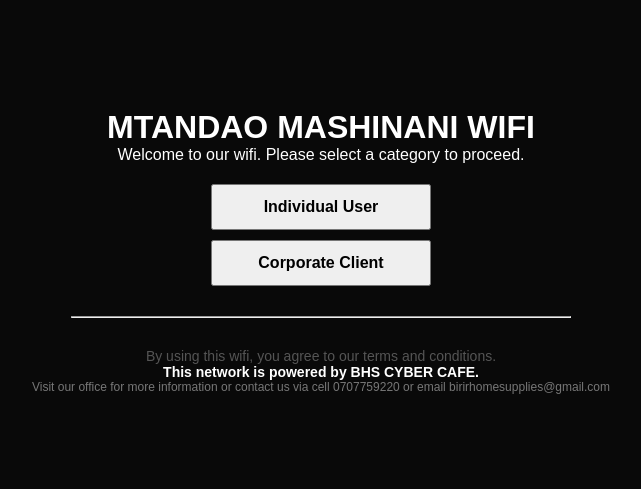
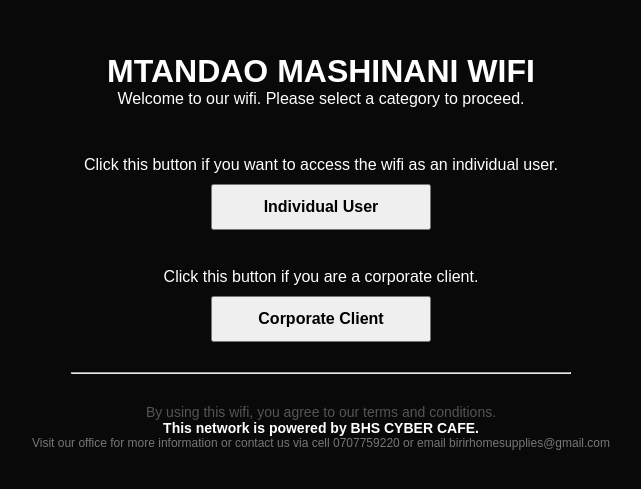
Before and after one commit to BettKev/Opennds-Openwt-Captive-Portal, a React (Vite) app in the folder captive_portal_V1.1/: page / in a window 1280 px wide. Shown: the part 149-638 px from the top of the page, without its empty margins (319-960 px from the left). Built offline with nearby package versions, Linux system fonts and the light colour scheme.

Commit message:
Updates text information

```diff
--- a/captive_portal_V1.1/src/App.tsx
+++ b/captive_portal_V1.1/src/App.tsx
@@ -16,13 +16,16 @@ const App: React.FC = () => {
         <div>
           <p>Welcome to our wifi. Please select a category to proceed.</p>
           <div className="button-container" style={{ display: 'flex', flexDirection: 'column', alignItems: 'center', gap: '10px', margin: '20px 0' }}>
+            <br></br>
+            <p>Click this button if you want to access the wifi as an individual user.</p>
             <button
               style={{ padding: '12px 24px', fontSize: '16px', width: '220px', cursor: 'pointer', fontWeight: 'bold' }}
               onClick={() => setCurrentView('individual')}
             >
               Individual User
             </button>
-
+            <br></br>
+            <p>Click this button if you are a corporate client.</p>
             <button
               style={{ padding: '12px 24px', fontSize: '16px', width: '220px', cursor: 'pointer', fontWeight: 'bold' }}
               onClick={() => setCurrentView('corporate')}
```
